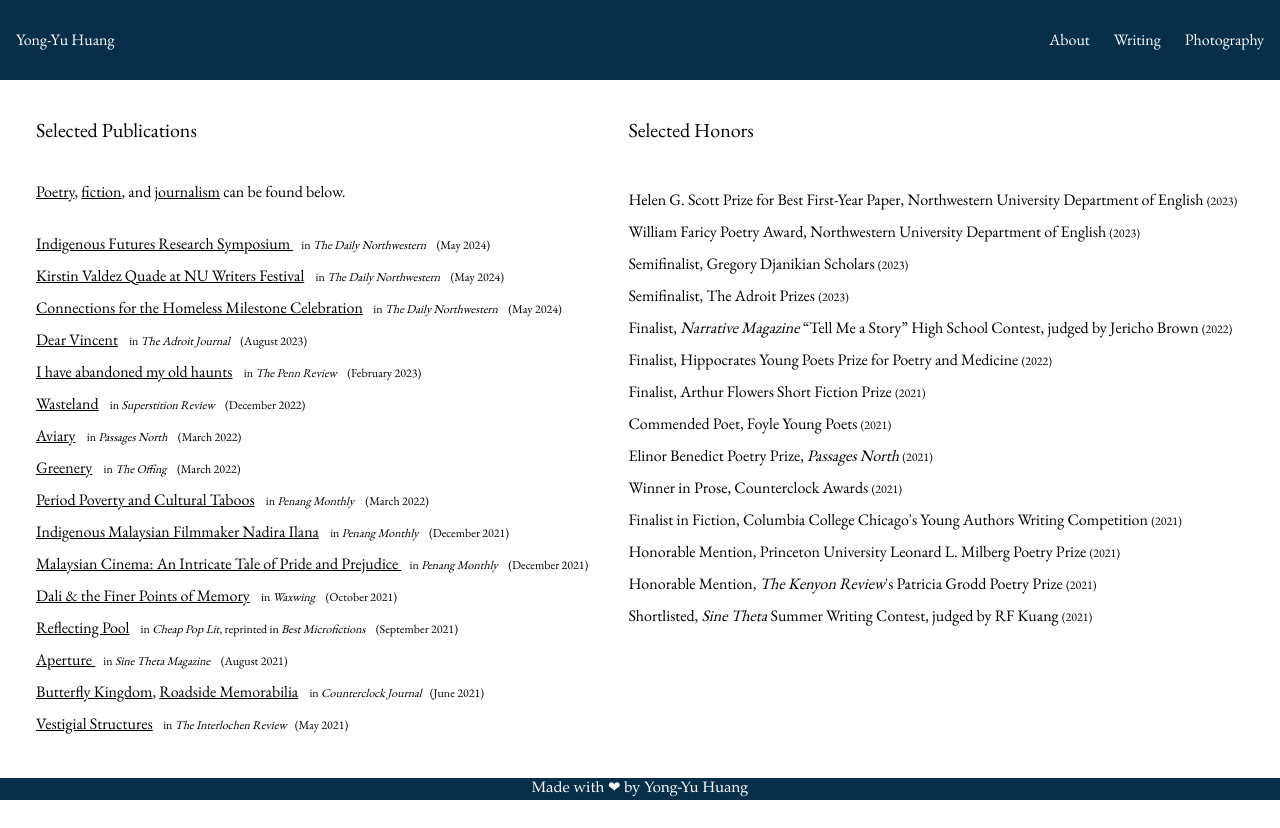
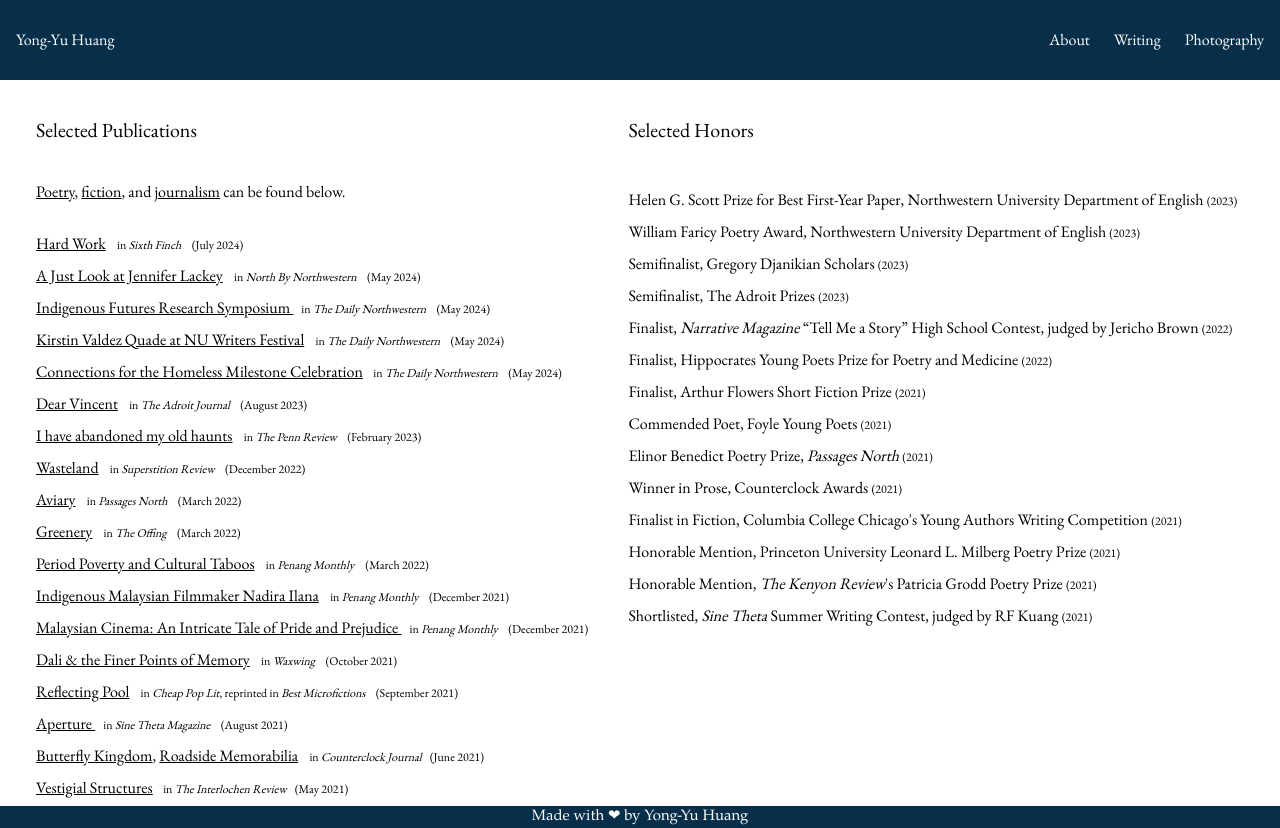
Before and after one commit to yongssh/yongssh.github.io, a Next.js app: page /writing in a window 1280 px wide. Before the commit the page ends 800 px from the top, so only its background shows below. Built offline with nearby package versions, Linux system fonts and the light colour scheme.

Commit message:
updated publications

```diff
--- a/src/app/components/publications.tsx
+++ b/src/app/components/publications.tsx
@@ -16,8 +16,9 @@ const Publications =() => {
         <span className="hover hover-poetry">Poetry</span>, <span className="hover hover-prose">fiction</span>, and  <span className="hover hover-journ">journalism</span> can be found below.</p>
       <br></br>
       <div className={`ml-8`}>
-      <p className={'p-1'}><a className="journ" href="https://dailynorthwestern.com/2024/05/16/campus/center-for-native-american-and-indigenous-research-hosts-6th-annual-symposium-on-indigenous-futures/">
-            Indigenous Futures Research Symposium </a> <span className="text-xs p-2">in <em>The Daily Northwestern</em> </span> <span className="text-xs">(May 2024)</span></p>
+            <p className={'p-1'}><a className="poetry" href="https://sixthfinch.com/huang1.html">Hard Work</a> <span className="text-xs p-2">in <em>Sixth Finch</em> </span> <span className="text-xs">(July 2024)</span></p>
+            <p className={'p-1'}><a className="journ" href="https://northbynorthwestern.com/a-just-look-at-jennifer-lackey/"> A Just Look at Jennifer Lackey</a> <span className="text-xs p-2">in <em>North By Northwestern</em> </span> <span className="text-xs">(May 2024)</span></p>
+            <p className={'p-1'}><a className="journ" href="https://dailynorthwestern.com/2024/05/16/campus/center-for-native-american-and-indigenous-research-hosts-6th-annual-symposium-on-indigenous-futures/"> Indigenous Futures Research Symposium </a> <span className="text-xs p-2">in <em>The Daily Northwestern</em> </span> <span className="text-xs">(May 2024)</span></p>
             <p className={'p-1'}> <a className="journ" href="https://dailynorthwestern.com/2024/05/06/campus/kirstin-valdez-quade-talks-debut-novel-the-five-wounds-at-annual-writers-festival/">Kirstin Valdez Quade at NU Writers Festival</a> <span className="text-xs p-2"> in <em>The Daily Northwestern </em> </span><span className="text-xs">(May 2024)</span></p>
             <p className={'p-1'}> <a className="journ" href="https://dailynorthwestern.com/2024/05/22/city/connections-for-the-homeless-honors-staff-volunteers-participants-at-milestone-celebration/">Connections for the Homeless Milestone Celebration</a><span className="text-xs p-2"> in <em>The Daily Northwestern </em> </span> <span className="text-xs">(May 2024)</span></p>
             <p className={'p-1'}> <a className="poetry" href="https://theadroitjournal.org/issue-forty-six/issue-forty-six-yong-yu-huang/">Dear Vincent</a> <span className="text-xs p-2"> in <em>The Adroit Journal </em></span><span className="text-xs">(August 2023)</span></p>
```
